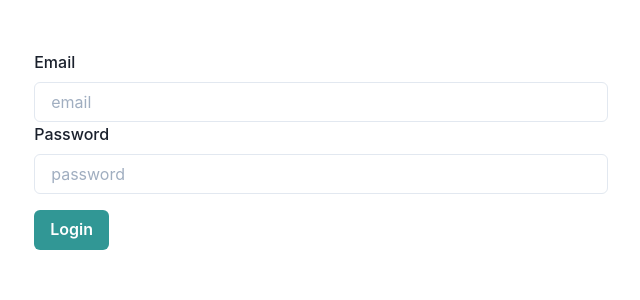
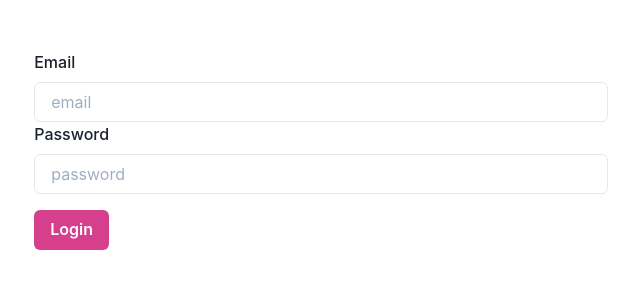
Before and after one commit to leonsch1997/donareasy-frontend-dev, a React (Create React App) app: page / in a window 1280 px wide. Shown: the top 300 px of the page, without its empty margins (319-959 px from the left). Built offline with nearby package versions, Linux system fonts and the light colour scheme.

Commit message:
color boton submit cambiado

```diff
--- a/src/components/loginForm/loginForm.tsx
+++ b/src/components/loginForm/loginForm.tsx
@@ -58,7 +58,7 @@ export const LoginForm = () => {
 
               <Button
                 mt={4}
-                colorScheme='teal'
+                colorScheme='pink'
                 isLoading={props.isSubmitting}
                 type='submit'
               >
```
